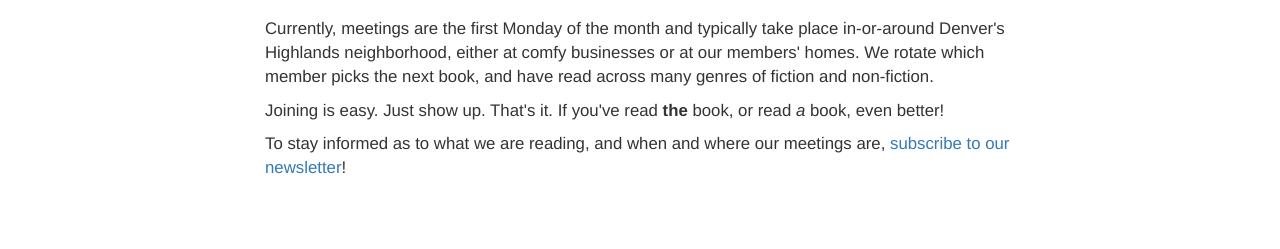
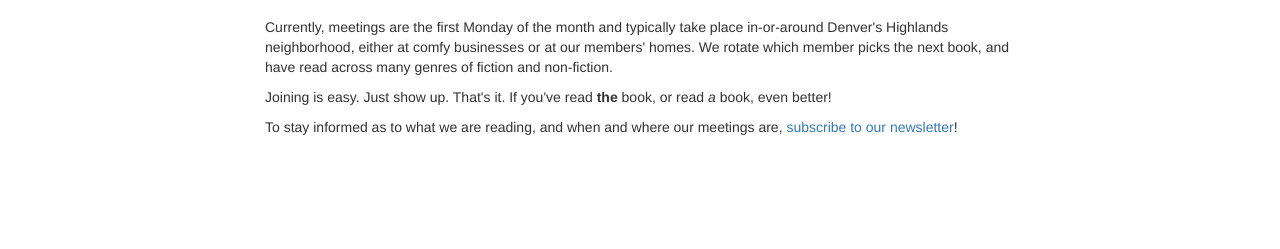
Before and after one commit to jlincolndennis/denverilliterati, a website: page index.html in a window 1280 px wide. Shown: the part 551-800 px from the top of the page. Drawn offline with nearby package versions, Linux system fonts and the light colour scheme; some packages are replaced by stand-ins of ours; a web font is replaced by a local one.

Commit message:
Font size fix

```diff
--- a/sass/components/_fonts.scss
+++ b/sass/components/_fonts.scss
@@ -16,9 +16,11 @@ h3 {
   color: rgb(0, 189, 156);
 }
 
-p {
-  font-size: 1.2em;
-}
+// p {
+//   font-size: 1.2em;
+// }
+
+
 
 footer p {
   font-size: .9em;
```
Also changed, not shown: css/style.css.
